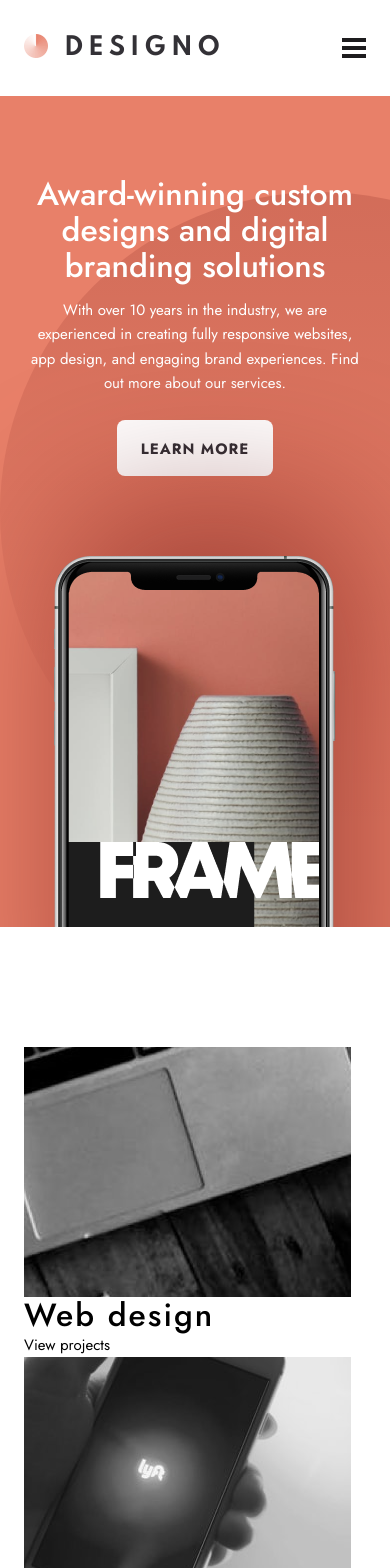
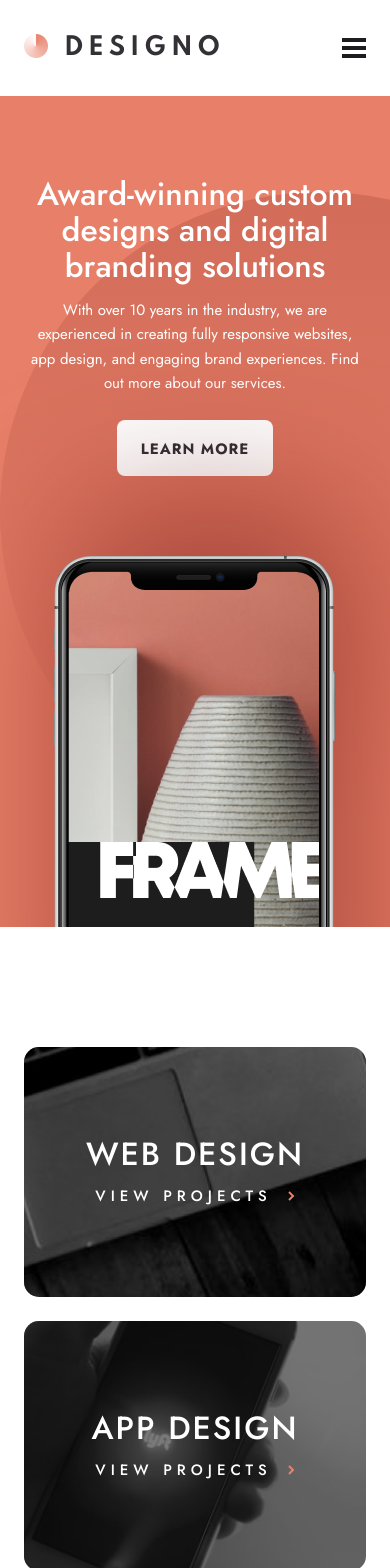
Before and after one commit to Yasmine10/designo-multi-page-website, a React (Vite) app: page / in a window 390 px wide. Shown: the top 1568 px of the page. Built offline with nearby package versions, Linux system fonts and the light colour scheme.

Commit message:
added styling home services section + responsiveness

```diff
--- a/src/sass/base/_utils.scss
+++ b/src/sass/base/_utils.scss
@@ -1,10 +1,12 @@
 @use "../abstracts/_index" as *;
+
+$max-width: 1112;
 
 .container {
   --spacing: 24px;
 
   width: calc(100% - (var(--spacing) * 2));
-  max-width: pxToRem(1440);
+  max-width: pxToRem(1112);
   margin-inline: auto;
 
   @include breakpoint('tablet') {
@@ -20,7 +22,7 @@
   --spacing: 0;
 
   width: calc(100% - (var(--spacing) * 2));
-  max-width: pxToRem(1440);
+  max-width: pxToRem(1112);
   margin-inline: auto;
 
   @include breakpoint('tablet') {
--- a/src/sass/pages/_home.scss
+++ b/src/sass/pages/_home.scss
@@ -132,6 +132,126 @@
   }
 }
 
+.home-services {
+  display: grid;
+  grid-template-columns: 1fr;
+  gap: pxToRem(24);
+
+  &__service-link {
+    max-height: pxToRem(250);
+
+    border-radius: 15px;
+
+    position: relative;
+    overflow: hidden;
+
+    &:hover,
+    &:focus {
+      .bg::before {
+        background-color: toHsla($clr-primary-400, 0.8);
+      }
+    }
+
+    .bg {
+      position: relative;
+      z-index: -1;
+
+      &::before {
+        content: "";
+        position: absolute;
+        inset: 0;
+
+        background-color: toHsla(black, 0.5);
+
+        transition: all 300ms ease-out;
+      }
+
+      > picture {
+        > img {
+          width: 100%;
+          height: 100%;
+
+          object-fit: cover;
+          object-position: center;
+        }
+      }
+    }
+
+    .content {
+      position: absolute;
+      inset: 0;
+      z-index: 10;
+
+      display: flex;
+      flex-direction: column;
+      justify-content: center;
+      align-items: center;
+      gap: pxToRem(12);
+
+      text-transform: uppercase;
+      color: $clr-primary-100;
+
+      .service-btn {
+        padding-right: pxToRem(16 + 7);
+
+        font-weight: $fw-medium;
+        letter-spacing: 5px;
+
+        position: relative;
+
+        &::before {
+          content: "";
+          position: absolute;
+          top: 50%;
+          right: 0;
+          transform: translateY(-50%);
+
+          background-image: url('/src/assets/shared/desktop/icon-right-arrow.svg');
+          background-repeat: no-repeat;
+
+          width: pxToRem(7);
+          height: pxToRem(10);
+        }
+      }
+    }
+  }
+
+  @include breakpoint('tablet') {
+    &__service-link {
+      max-height: pxToRem(200);
+    }
+  }
+
+  @include breakpoint('desktop') {
+    &__service-link {
+      max-height: pxToRem(308);
+    }
+  }
+
+  @include breakpoint('desktop-large') {
+    grid-template-columns: repeat(2, 1fr);
+    grid-template-rows: repeat(2, 1fr);
+    gap: pxToRem(24) pxToRem(30);
+
+    &__service-link {
+      max-height: initial;
+
+      &:nth-of-type(1) {
+        grid-column: 1 / 2;
+        grid-row: 1 / span 2;
+      }
+      &:nth-of-type(2) {
+        grid-column: 2 / 3;
+        grid-row: 1 / 2;
+      }
+      &:nth-of-type(3) {
+        grid-column: 2 / 3;
+        grid-row: 2 / 3;
+      }
+    }
+  }
+}
+
 .home-sell-points {
   &__list {
     display: flex;
```
